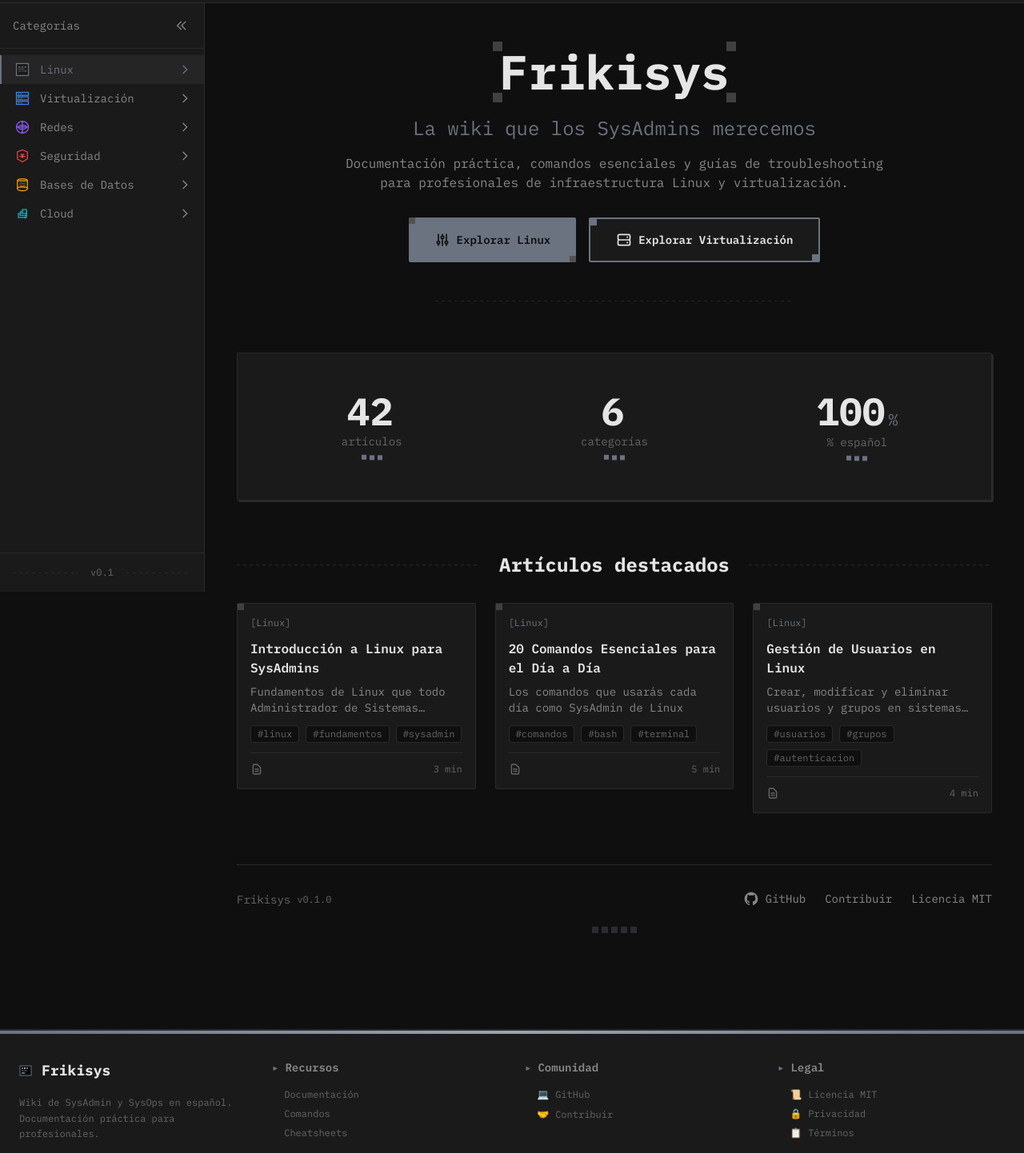
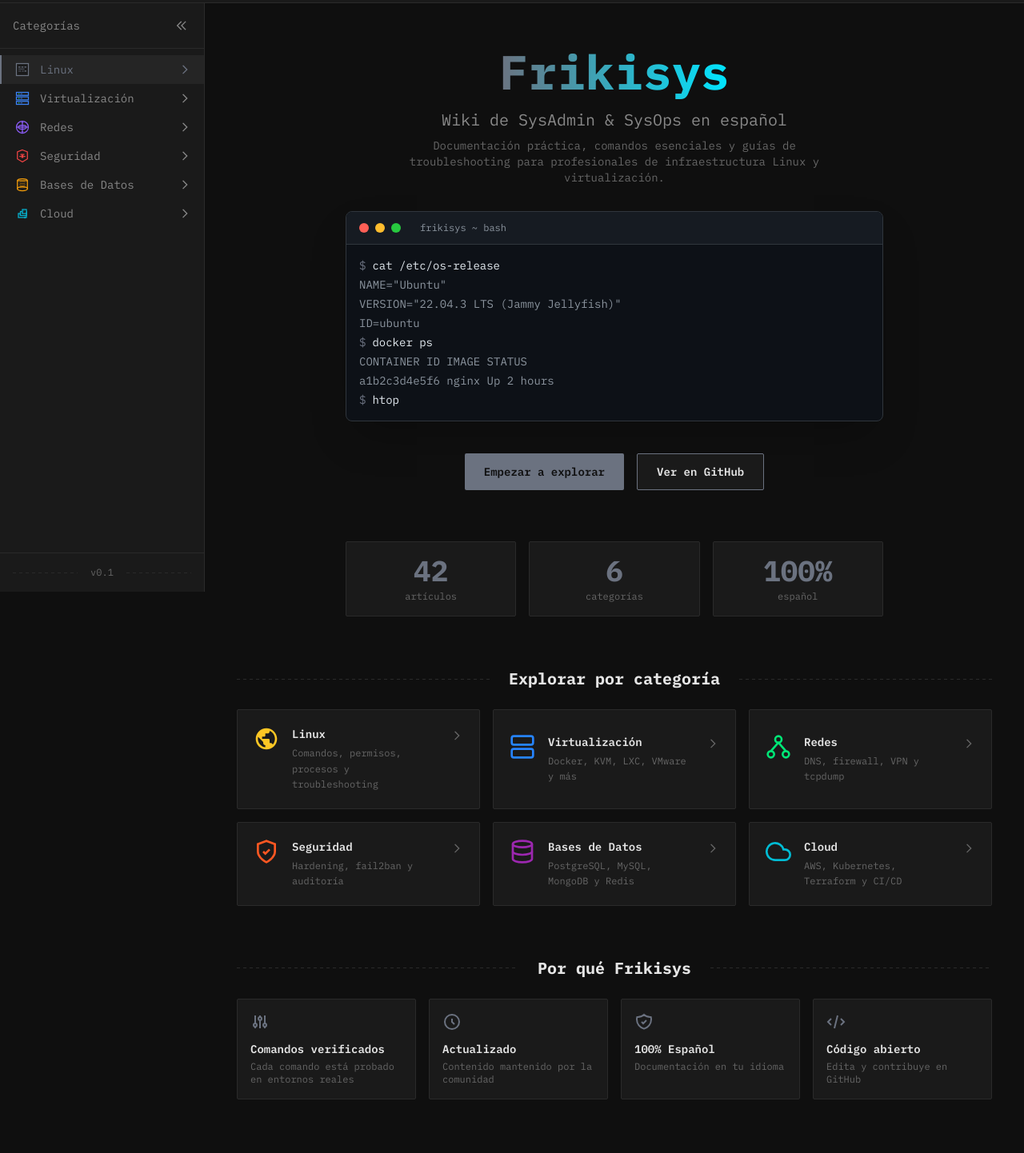
Before and after one commit to TirsoTormo/frikisys, a React (Create React App) app: page / in a window 1280 px wide. Shown: the part 60-1502 px from the top of the page at 80% size. Built offline with nearby package versions, Linux system fonts and the light colour scheme.

Commit message:
feat: redesigned landing page with terminal preview, category grid, feature highlights

```diff
--- a/src/components/Landing.tsx
+++ b/src/components/Landing.tsx
@@ -54,139 +54,275 @@
   return { count, ref };
 };
 
-// Stat item component
-const StatItem: React.FC<{ value: number; label: string; suffix?: string }> = ({ value, label, suffix = '' }) => {
-  const { count, ref } = useAnimatedCounter(value, 1500);
+// Categories data
+const categories = [
+  { id: 'linux', name: 'Linux', icon: 'tux', color: '#FCC624', description: 'Comandos, permisos, procesos y troubleshooting' },
+  { id: 'virtualizacion', name: 'Virtualización', icon: 'server', color: '#2684FF', description: 'Docker, KVM, LXC, VMware y más' },
+  { id: 'redes', name: 'Redes', icon: 'network', color: '#00E676', description: 'DNS, firewall, VPN y tcpdump' },
+  { id: 'seguridad', name: 'Seguridad', icon: 'shield', color: '#FF5722', description: 'Hardening, fail2ban y auditoría' },
+  { id: 'bases-de-datos', name: 'Bases de Datos', icon: 'database', color: '#9C27B0', description: 'PostgreSQL, MySQL, MongoDB y Redis' },
+  { id: 'cloud', name: 'Cloud', icon: 'cloud', color: '#00BCD4', description: 'AWS, Kubernetes, Terraform y CI/CD' },
+];
+
+// Category icons as SVG components
+const CategoryIcon: React.FC<{ icon: string; color: string }> = ({ icon, color }) => {
+  const icons: Record<string, React.ReactNode> = {
+    tux: (
+      <svg viewBox="0 0 24 24" fill={color} className="w-8 h-8">
+        <path d="M12 2C6.48 2 2 6.48 2 12s4.48 10 10 10 10-4.48 10-10S17.52 2 12 2zm-1 17.93c-3.95-.49-7-3.85-7-7.93 0-.62.08-1.21.21-1.79L9 15v1c0 1.1.9 2 2 2v1.93zm6.9-2.54c-.26-.81-1-1.39-1.9-1.39h-1v-3c0-.55-.45-1-1-1H8v-2h2c.55 0 1-.45 1-1V7h2c1.1 0 2-.9 2-2v-.41c2.93 1.19 5 4.06 5 7.41 0 2.08-.8 3.97-2.1 5.39z"/>
+      </svg>
+    ),
+    server: (
+      <svg viewBox="0 0 24 24" fill="none" stroke={color} strokeWidth="2" className="w-8 h-8">
+        <rect x="2" y="2" width="20" height="8" rx="2" ry="2"/>
+        <rect x="2" y="14" width="20" height="8" rx="2" ry="2"/>
+        <line x1="6" y1="6" x2="6.01" y2="6"/>
+        <line x1="6" y1="18" x2="6.01" y2="18"/>
+      </svg>
+    ),
+    network: (
+      <svg viewBox="0 0 24 24" fill="none" stroke={color} strokeWidth="2" className="w-8 h-8">
+        <circle cx="12" cy="5" r="3"/>
+        <circle cx="5" cy="19" r="3"/>
+        <circle cx="19" cy="19" r="3"/>
+        <line x1="12" y1="8" x2="5" y2="16"/>
+        <line x1="12" y1="8" x2="19" y2="16"/>
+      </svg>
+    ),
+    shield: (
+      <svg viewBox="0 0 24 24" fill="none" stroke={color} strokeWidth="2" className="w-8 h-8">
+        <path d="M12 22s8-4 8-10V5l-8-3-8 3v7c0 6 8 10 8 10z"/>
+        <path d="M9 12l2 2 4-4"/>
+      </svg>
+    ),
+    database: (
+      <svg viewBox="0 0 24 24" fill="none" stroke={color} strokeWidth="2" className="w-8 h-8">
+        <ellipse cx="12" cy="5" rx="9" ry="3"/>
+        <path d="M21 12c0 1.66-4 3-9 3s-9-1.34-9-3"/>
+        <path d="M3 5v14c0 1.66 4 3 9 3s9-1.34 9-3V5"/>
+      </svg>
+    ),
+    cloud: (
+      <svg viewBox="0 0 24 24" fill="none" stroke={color} strokeWidth="2" className="w-8 h-8">
+        <path d="M18 10h-1.26A8 8 0 109 20h9a5 5 0 000-10z"/>
+      </svg>
+    ),
+  };
+
+  return <>{icons[icon]}</>;
+};
+
+// Terminal preview component
+const TerminalPreview: React.FC = () => {
+  const [activeLine, setActiveLine] = useState(0);
+
+  const lines = [
+    { cmd: '$', text: 'cat /etc/os-release', delay: 0 },
+    { cmd: '', text: 'NAME="Ubuntu"', delay: 300 },
+    { cmd: '', text: 'VERSION="22.04.3 LTS (Jammy Jellyfish)"', delay: 400 },
+    { cmd: '', text: 'ID=ubuntu', delay: 500 },
+    { cmd: '$', text: 'docker ps', delay: 800 },
+    { cmd: '', text: 'CONTAINER ID   IMAGE      STATUS', delay: 1100 },
+    { cmd: '', text: 'a1b2c3d4e5f6   nginx      Up 2 hours', delay: 1200 },
+    { cmd: '$', text: 'htop', delay: 1600 },
+  ];
+
+  useEffect(() => {
+    const timer = setInterval(() => {
+      setActiveLine(prev => prev < lines.length - 1 ? prev + 1 : prev);
+    }, 300);
+    return () => clearInterval(timer);
+  }, []);
 
   return (
-    <div ref={ref} className="flex flex-col items-center p-4">
-      <div className="flex items-baseline gap-1">
-        <span className="font-mono text-4xl md:text-5xl font-bold text-text-primary tabular-nums">
-          {count}
+    <div className="bg-[#0d1117] rounded-lg border border-[#30363d] overflow-hidden shadow-2xl">
+      {/* Terminal header */}
+      <div className="flex items-center gap-2 px-4 py-3 bg-[#161b22] border-b border-[#30363d]">
+        <div className="w-3 h-3 rounded-full bg-[#ff5f56]"/>
+        <div className="w-3 h-3 rounded-full bg-[#ffbd2e]"/>
+        <div className="w-3 h-3 rounded-full bg-[#27c93f]"/>
+        <span className="ml-4 font-mono text-xs text-[#8b949e]">frikisys ~ bash</span>
+      </div>
+
+      {/* Terminal content */}
+      <div className="p-4 font-mono text-sm space-y-1">
+        {lines.slice(0, activeLine + 1).map((line, i) => (
+          <div key={i} className="flex items-start gap-2">
+            {line.cmd && <span className="text-accent">{line.cmd}</span>}
+            <span className={line.cmd ? 'text-[#e6edf3]' : 'text-[#8b949e]'}>
+              {line.text}
             </span>
-        <span className="font-mono text-xl text-accent">{suffix}</span>
           </div>
-      <span className="font-mono text-sm text-text-muted mt-1">{label}</span>
-      {/* Bouncing pixel decoration */}
-      <div className="flex gap-1 mt-2">
-        <div className="w-1.5 h-1.5 bg-accent animate-bounce" style={{ animationDelay: '0ms' }} />
-        <div className="w-1.5 h-1.5 bg-accent animate-bounce" style={{ animationDelay: '150ms' }} />
-        <div className="w-1.5 h-1.5 bg-accent animate-bounce" style={{ animationDelay: '300ms' }} />
+        ))}
+        {activeLine < lines.length - 1 && (
+          <div className="inline-block w-2 h-4 bg-accent animate-pulse ml-2"/>
+        )}
       </div>
     </div>
   );
 };
 
+// Feature card component
+const FeatureCard: React.FC<{ icon: React.ReactNode; title: string; description: string }> = ({ icon, title, description }) => (
+  <div className="p-4 bg-base-card border border-base-border rounded-pixel hover:border-accent transition-colors group cursor-pointer">
+    <div className="mb-3 text-accent group-hover:scale-110 transition-transform">
+      {icon}
+    </div>
+    <h3 className="font-mono text-sm font-semibold text-text-primary mb-1">{title}</h3>
+    <p className="font-mono text-xs text-text-muted">{description}</p>
+  </div>
+);
+
 const Landing: React.FC<LandingProps> = ({ onNavigateToSection, onArticleClick, featuredArticles }) => {
   const [heroVisible, setHeroVisible] = useState(false);
 
   useEffect(() => {
-    // Trigger fade-in animation on mount
     const timer = setTimeout(() => setHeroVisible(true), 100);
     return () => clearTimeout(timer);
   }, []);
 
-  const handleCTAClick = (category: string) => {
-    onNavigateToSection(category);
-  };
+  const features = [
+    {
+      icon: <svg viewBox="0 0 24 24" fill="none" stroke="currentColor" strokeWidth="2" className="w-6 h-6"><path d="M12 6V4m0 2a2 2 0 100 4m0-4a2 2 0 110 4m-6 8a2 2 0 100-4m0 4a2 2 0 110-4m0 4v2m0-6V4m6 6v10m6-2a2 2 0 100-4m0 4a2 2 0 110-4m0 4v2m0-6V4"/></svg>,
+      title: 'Comandos verificados',
+      description: 'Cada comando está probado en entornos reales'
+    },
+    {
+      icon: <svg viewBox="0 0 24 24" fill="none" stroke="currentColor" strokeWidth="2" className="w-6 h-6"><path d="M12 8v4l3 3m6-3a9 9 0 11-18 0 9 9 0 0118 0z"/></svg>,
+      title: 'Actualizado',
+      description: 'Contenido mantenido por la comunidad'
+    },
+    {
+      icon: <svg viewBox="0 0 24 24" fill="none" stroke="currentColor" strokeWidth="2" className="w-6 h-6"><path d="M9 12l2 2 4-4m5.618-4.016A11.955 11.955 0 0112 2.944a11.955 11.955 0 01-8.618 3.04A12.02 12.02 0 003 9c0 5.591 3.824 10.29 9 11.622 5.176-1.332 9-6.03 9-11.622 0-1.042-.133-2.052-.382-3.016z"/></svg>,
+      title: '100% Español',
+      description: 'Documentación en tu idioma'
+    },
+    {
+      icon: <svg viewBox="0 0 24 24" fill="none" stroke="currentColor" strokeWidth="2" className="w-6 h-6"><path d="M10 20l4-16m4 4l4 4-4 4M6 16l-4-4 4-4"/></svg>,
+      title: 'Código abierto',
+      description: 'Edita y contribuye en GitHub'
+    },
+  ];
 
   return (
     <div className="min-h-full py-8 px-4">
       {/* Hero Section */}
-      <section
-        className={`text-center mb-16 transition-all duration-1000 ${
-          heroVisible ? 'opacity-100 translate-y-0' : 'opacity-0 translate-y-4'
-        }`}
-      >
-        {/* Logo/Title with pixel decoration */}
-        <div className="relative inline-block mb-6">
-          {/* Pixel corners */}
-          <div className="absolute -top-2 -left-2 w-3 h-3 bg-pixel-dark" />
-          <div className="absolute -top-2 -right-2 w-3 h-3 bg-pixel-dark" />
-          <div className="absolute -bottom-2 -left-2 w-3 h-3 bg-pixel-dark" />
-          <div className="absolute -bottom-2 -right-2 w-3 h-3 bg-pixel-dark" />
-
-          <h1 className="font-mono text-5xl md:text-6xl font-bold text-text-primary relative">
-            <span className="relative z-10">Frikisys</span>
-            {/* Glitch effect on hover */}
-            <span className="absolute inset-0 text-accent opacity-0 hover:opacity-70 transition-opacity blur-sm">
+      <section className={`text-center mb-16 transition-all duration-1000 ${heroVisible ? 'opacity-100 translate-y-0' : 'opacity-0 translate-y-4'}`}>
+        {/* Title */}
+        <h1 className="font-mono text-4xl md:text-6xl font-bold text-text-primary mb-4">
+          <span className="bg-gradient-to-r from-accent to-[#00E5FF] bg-clip-text text-transparent">
             Frikisys
           </span>
         </h1>
-        </div>
 
-        {/* Subtitle */}
-        <h2 className="font-mono text-xl md:text-2xl text-accent mb-4">
-          La wiki que los SysAdmins merecemos
-        </h2>
+        <p className="font-mono text-lg md:text-xl text-text-secondary mb-2">
+          Wiki de SysAdmin & SysOps en español
+        </p>
 
-        {/* Description */}
-        <p className="font-mono text-sm md:text-base text-text-secondary max-w-2xl mx-auto mb-8 leading-relaxed">
+        <p className="font-mono text-sm text-text-muted max-w-xl mx-auto mb-8">
           Documentación práctica, comandos esenciales y guías de troubleshooting
           para profesionales de infraestructura Linux y virtualización.
         </p>
 
-        {/* CTAs */}
-        <div className="flex flex-col sm:flex-row gap-4 justify-center">
-          <button
-            onClick={() => handleCTAClick('linux')}
-            className="group px-8 py-4 bg-accent hover:bg-accent-hover text-base-bg font-mono text-sm font-semibold rounded-pixel transition-all hover:shadow-pixel-md relative overflow-hidden"
-          >
-            {/* Pixel decoration */}
-            <div className="absolute top-0 left-0 w-2 h-2 bg-pixel-light" />
-            <div className="absolute bottom-0 right-0 w-2 h-2 bg-pixel-light" />
-
-            <span className="flex items-center gap-2">
-              <svg className="w-5 h-5 group-hover:translate-x-1 transition-transform" fill="none" stroke="currentColor" viewBox="0 0 24 24">
-                <path strokeLinecap="square" strokeWidth={2} d="M12 6V4m0 2a2 2 0 100 4m0-4a2 2 0 110 4m-6 8a2 2 0 100-4m0 4a2 2 0 110-4m0 4v2m0-6V4m6 6v10m6-2a2 2 0 100-4m0 4a2 2 0 110-4m0 4v2m0-6V4" />
-              </svg>
-              Explorar Linux
-            </span>
-          </button>
-
-          <button
-            onClick={() => handleCTAClick('virtualizacion')}
-            className="group px-8 py-4 bg-base-card border-2 border-accent hover:border-accent-hover text-text-primary font-mono text-sm font-semibold rounded-pixel transition-all hover:shadow-pixel-md relative overflow-hidden"
-          >
-            {/* Pixel decoration */}
-            <div className="absolute top-0 left-0 w-2 h-2 bg-accent" />
-            <div className="absolute bottom-0 right-0 w-2 h-2 bg-accent" />
-
-            <span className="flex items-center gap-2">
-              <svg className="w-5 h-5 group-hover:translate-x-1 transition-transform" fill="none" stroke="currentColor" viewBox="0 0 24 24">
-                <path strokeLinecap="square" strokeWidth={2} d="M5 12h14M5 12a2 2 0 01-2-2V6a2 2 0 012-2h14a2 2 0 012 2v4a2 2 0 01-2 2M5 12a2 2 0 00-2 2v4a2 2 0 002 2h14a2 2 0 002-2v-4a2 2 0 00-2-2m-2-4h.01M17 16h.01" />
-              </svg>
-              Explorar Virtualización
-            </span>
-          </button>
+        {/* Terminal Preview */}
+        <div className="max-w-2xl mx-auto mb-10">
+          <TerminalPreview />
         </div>
 
-        {/* Decorative pixel grid */}
-        <div className="mt-12 opacity-20">
-          <div
-            className="h-px w-full max-w-md mx-auto"
-            style={{
-              background: 'repeating-linear-gradient(90deg, var(--accent) 0px, var(--accent) 4px, transparent 4px, transparent 8px)'
-            }}
-          />
+        {/* CTA */}
+        <div className="flex justify-center gap-4">
+          <button
+            onClick={() => onNavigateToSection('linux')}
+            className="px-6 py-3 bg-accent hover:bg-accent-hover text-base-bg font-mono text-sm font-semibold rounded-pixel transition-all hover:shadow-pixel-md cursor-pointer"
+          >
+            Empezar a explorar
+          </button>
+          <a
+            href="https://github.com/TirsoTormo/frikisys"
+            target="_blank"
+            rel="noopener noreferrer"
+            className="px-6 py-3 bg-base-card border border-accent text-text-primary font-mono text-sm font-semibold rounded-pixel transition-all hover:border-accent-hover hover:shadow-pixel-md cursor-pointer"
+          >
+            Ver en GitHub
+          </a>
         </div>
       </section>
 
-      {/* Statistics Section */}
+      {/* Stats Section */}
       <section className="mb-16">
-        <div className="bg-base-card border border-base-border rounded-pixel p-8 shadow-pixel-sm">
-          <div className="grid grid-cols-1 md:grid-cols-3 gap-8">
-            <StatItem value={42} label="artículos" />
-            <StatItem value={6} label="categorías" />
-            <StatItem value={100} label="% español" suffix="%" />
+        <div className="grid grid-cols-3 gap-4 max-w-2xl mx-auto">
+          <div className="text-center p-4 bg-base-card border border-base-border rounded-pixel">
+            <div className="font-mono text-3xl md:text-4xl font-bold text-accent">42</div>
+            <div className="font-mono text-xs text-text-muted mt-1">artículos</div>
+          </div>
+          <div className="text-center p-4 bg-base-card border border-base-border rounded-pixel">
+            <div className="font-mono text-3xl md:text-4xl font-bold text-accent">6</div>
+            <div className="font-mono text-xs text-text-muted mt-1">categorías</div>
+          </div>
+          <div className="text-center p-4 bg-base-card border border-base-border rounded-pixel">
+            <div className="font-mono text-3xl md:text-4xl font-bold text-accent">100%</div>
+            <div className="font-mono text-xs text-text-muted mt-1">español</div>
           </div>
         </div>
       </section>
 
-      {/* Featured Articles Section */}
+      {/* Categories Grid */}
       <section className="mb-16">
-        <div className="pixel-separator mb-8">
-          <h2 className="font-mono text-2xl font-bold text-text-primary px-4">
+        <div className="pixel-separator mb-6">
+          <h2 className="font-mono text-xl font-bold text-text-primary px-4">
+            Explorar por categoría
+          </h2>
+        </div>
+
+        <div className="grid grid-cols-1 sm:grid-cols-2 lg:grid-cols-3 gap-4">
+          {categories.map((cat) => (
+            <button
+              key={cat.id}
+              onClick={() => onNavigateToSection(cat.id)}
+              className="group p-5 bg-base-card border border-base-border rounded-pixel hover:border-[var(--accent)] transition-all text-left cursor-pointer"
+              style={{ '--accent': cat.color } as React.CSSProperties}
+            >
+              <div className="flex items-start gap-4">
+                <div className="flex-shrink-0 group-hover:scale-110 transition-transform">
+                  <CategoryIcon icon={cat.icon} color={cat.color} />
+                </div>
+                <div className="flex-1 min-w-0">
+                  <h3 className="font-mono text-sm font-semibold text-text-primary group-hover:text-accent transition-colors mb-1">
+                    {cat.name}
+                  </h3>
+                  <p className="font-mono text-xs text-text-muted leading-relaxed">
+                    {cat.description}
+                  </p>
+                </div>
+                <svg className="w-4 h-4 text-text-muted group-hover:text-accent group-hover:translate-x-1 transition-all flex-shrink-0 mt-1" fill="none" stroke="currentColor" viewBox="0 0 24 24">
+                  <path strokeLinecap="square" strokeWidth={2} d="M9 5l7 7-7 7"/>
+                </svg>
+              </div>
+            </button>
+          ))}
+        </div>
+      </section>
+
+      {/* Features Grid */}
+      <section className="mb-16">
+        <div className="pixel-separator mb-6">
+          <h2 className="font-mono text-xl font-bold text-text-primary px-4">
+            Por qué Frikisys
+          </h2>
+        </div>
+
+        <div className="grid grid-cols-1 sm:grid-cols-2 lg:grid-cols-4 gap-4">
+          {features.map((feature, i) => (
+            <FeatureCard key={i} {...feature} />
+          ))}
+        </div>
+      </section>
+
+      {/* Featured Articles */}
+      {featuredArticles.length > 0 && (
+        <section className="mb-16">
+          <div className="pixel-separator mb-6">
+            <h2 className="font-mono text-xl font-bold text-text-primary px-4">
               Artículos destacados
             </h2>
           </div>
@@ -206,55 +342,28 @@
             ))}
           </div>
         </section>
+      )}
 
-      {/* Footer */}
-      <footer className="border-t border-base-border pt-8 mt-16">
-        <div className="flex flex-col md:flex-row items-center justify-between gap-4">
-          <div className="flex items-center gap-2">
-            <span className="font-mono text-sm text-text-muted">Frikisys</span>
-            <span className="font-mono text-xs text-text-muted">v0.1.0</span>
-          </div>
-
-          <div className="flex items-center gap-6">
-            <a
-              href="https://github.com/TirsoTormo/frikisys"
-              target="_blank"
-              rel="noopener noreferrer"
-              className="flex items-center gap-2 font-mono text-sm text-text-secondary hover:text-text-primary transition-colors group"
-            >
-              <svg className="w-5 h-5 group-hover:scale-110 transition-transform" fill="currentColor" viewBox="0 0 24 24">
-                <path fillRule="evenodd" clipRule="evenodd" d="M12 2C6.477 2 2 6.477 2 12c0 4.42 2.865 8.166 6.839 9.489.5.092.682-.217.682-.482 0-.237-.008-.866-.013-1.7-2.782.603-3.369-1.34-3.369-1.34-.454-1.156-1.11-1.463-1.11-1.463-.908-.62.069-.608.069-.608 1.003.07 1.531 1.03 1.531 1.03.892 1.529 2.341 1.087 2.91.831.092-.646.35-1.086.636-1.336-2.22-.253-4.555-1.11-4.555-4.943 0-1.091.39-1.984 1.029-2.683-.103-.253-.446-1.27.098-2.647 0 0 .84-.269 2.75 1.025A9.578 9.578 0 0112 6.836c.85.004 1.705.114 2.504.336 1.909-1.294 2.747-1.025 2.747-1.025.546 1.377.203 2.394.1 2.647.64.699 1.028 1.592 1.028 2.683 0 3.842-2.339 4.687-4.566 4.935.359.309.678.919.678 1.852 0 1.336-.012 2.415-.012 2.743 0 .267.18.578.688.48C19.138 20.163 22 16.418 22 12c0-5.523-4.477-10-10-10z" />
-              </svg>
-              GitHub
-            </a>
-
+      {/* CTA Final */}
+      <section className="text-center py-8 px-4 bg-base-card border border-base-border rounded-pixel">
+        <h2 className="font-mono text-lg font-semibold text-text-primary mb-2">
+          ¿Falta algo?
+        </h2>
+        <p className="font-mono text-sm text-text-muted mb-4">
+          Ayúdanos a hacer Frikisys mejor. Abre un issue o envía un PR.
+        </p>
         <a
           href="https://github.com/TirsoTormo/frikisys/blob/main/CONTRIBUTING.md"
           target="_blank"
           rel="noopener noreferrer"
-              className="font-mono text-sm text-text-secondary hover:text-text-primary transition-colors"
+          className="inline-flex items-center gap-2 px-5 py-2.5 bg-accent hover:bg-accent-hover text-base-bg font-mono text-sm font-semibold rounded-pixel transition-all cursor-pointer"
         >
-              Contribuir
+          <svg className="w-4 h-4" fill="none" stroke="currentColor" viewBox="0 0 24 24">
+            <path strokeLinecap="square" strokeWidth={2} d="M12 6v6m0 0v6m0-6h6m-6 0H6"/>
+          </svg>
+          Contribuir en GitHub
         </a>
-
-            <a
-              href="/legal/licencia"
-              className="font-mono text-sm text-text-secondary hover:text-text-primary transition-colors"
-            >
-              Licencia MIT
-            </a>
-          </div>
-        </div>
-
-        {/* Pixel decoration */}
-        <div className="flex justify-center gap-1 mt-6 opacity-30">
-          <div className="w-2 h-2 bg-accent" />
-          <div className="w-2 h-2 bg-accent" />
-          <div className="w-2 h-2 bg-accent" />
-          <div className="w-2 h-2 bg-accent" />
-          <div className="w-2 h-2 bg-accent" />
-        </div>
-      </footer>
+      </section>
 
       {/* CSS for fade-in-up animation */}
       <style>{`
```
Lines whose indentation alone changed are shown as unchanged.
